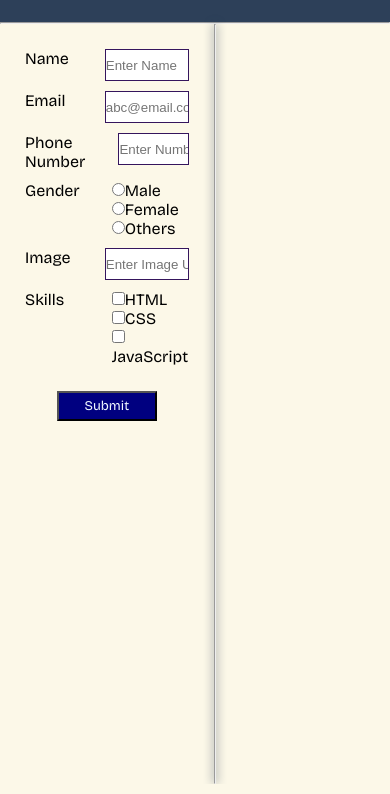
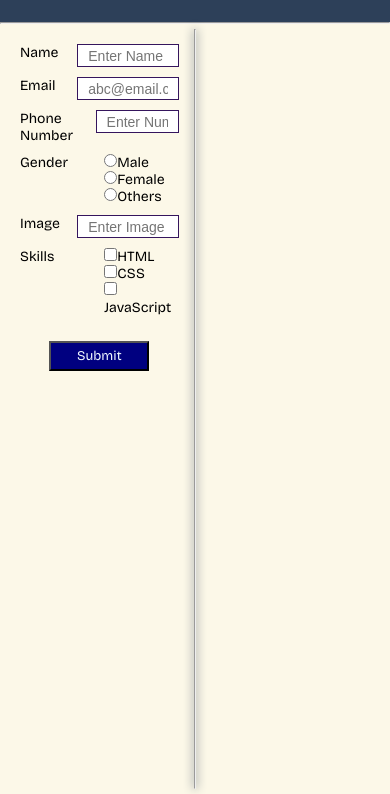
Before and after one commit to amarjeetsingh7503/LGMVIP-Task-Number-3, a plain HTML site: page index.html in a window 390 px wide. Shown: the part 67-861 px from the top of the page. Drawn offline with nearby package versions, Linux system fonts and the light colour scheme.

Commit message:
Update style.css

```diff
--- a/style.css
+++ b/style.css
@@ -71,3 +71,19 @@ h1{
     width: 1px;
     box-shadow: 0px 0px 10px 0px #2D4059;
 }
+
+@media (max-width: 700px) {
+    .container {
+        padding: 5px;
+    }
+
+    .input, .type, .output {
+        padding: 10px;
+        font-size: 14px;
+        height: 1px;
+    }
+
+    .separate {
+        margin: 10px 0;
+    }
+}
```
